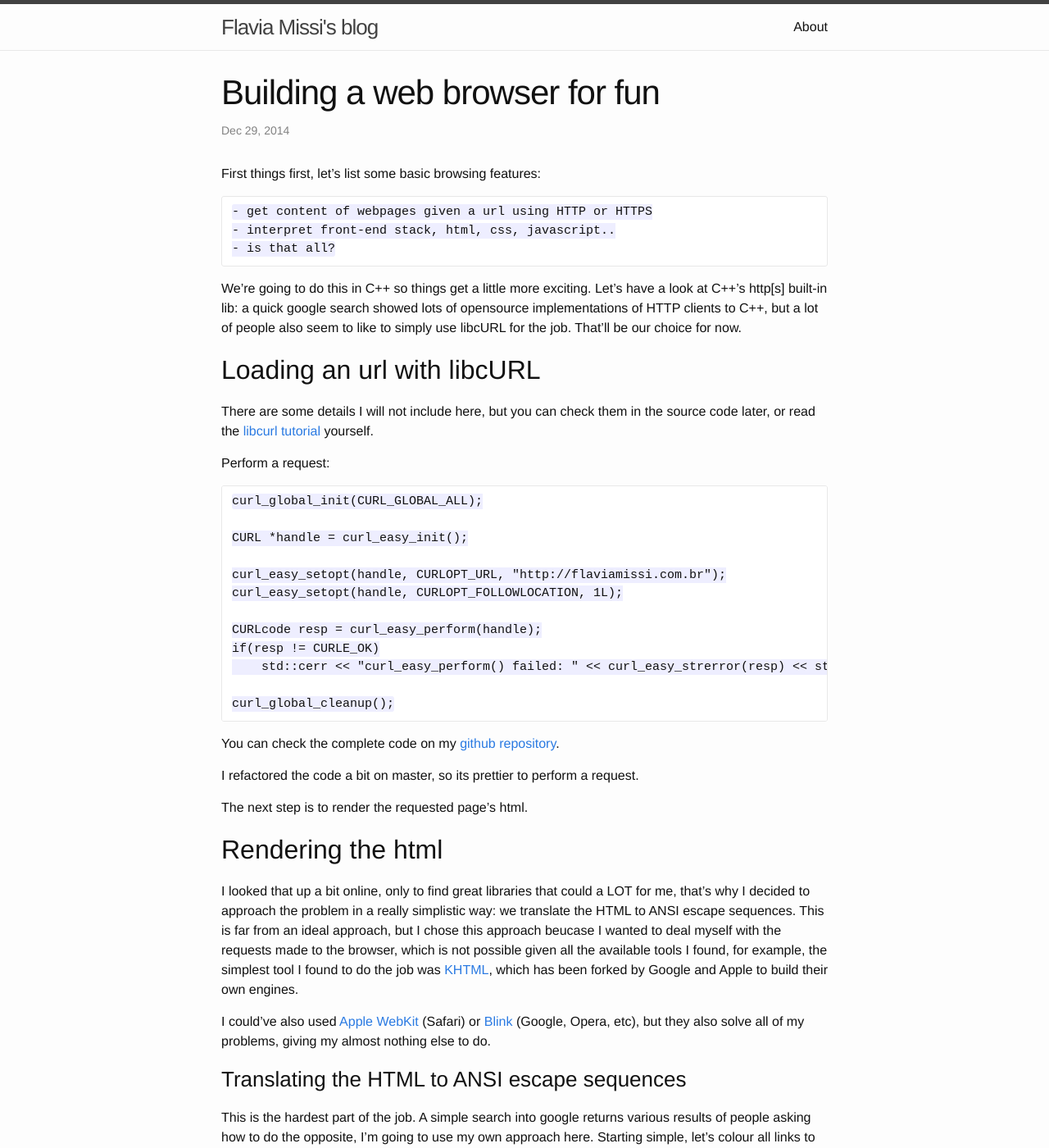
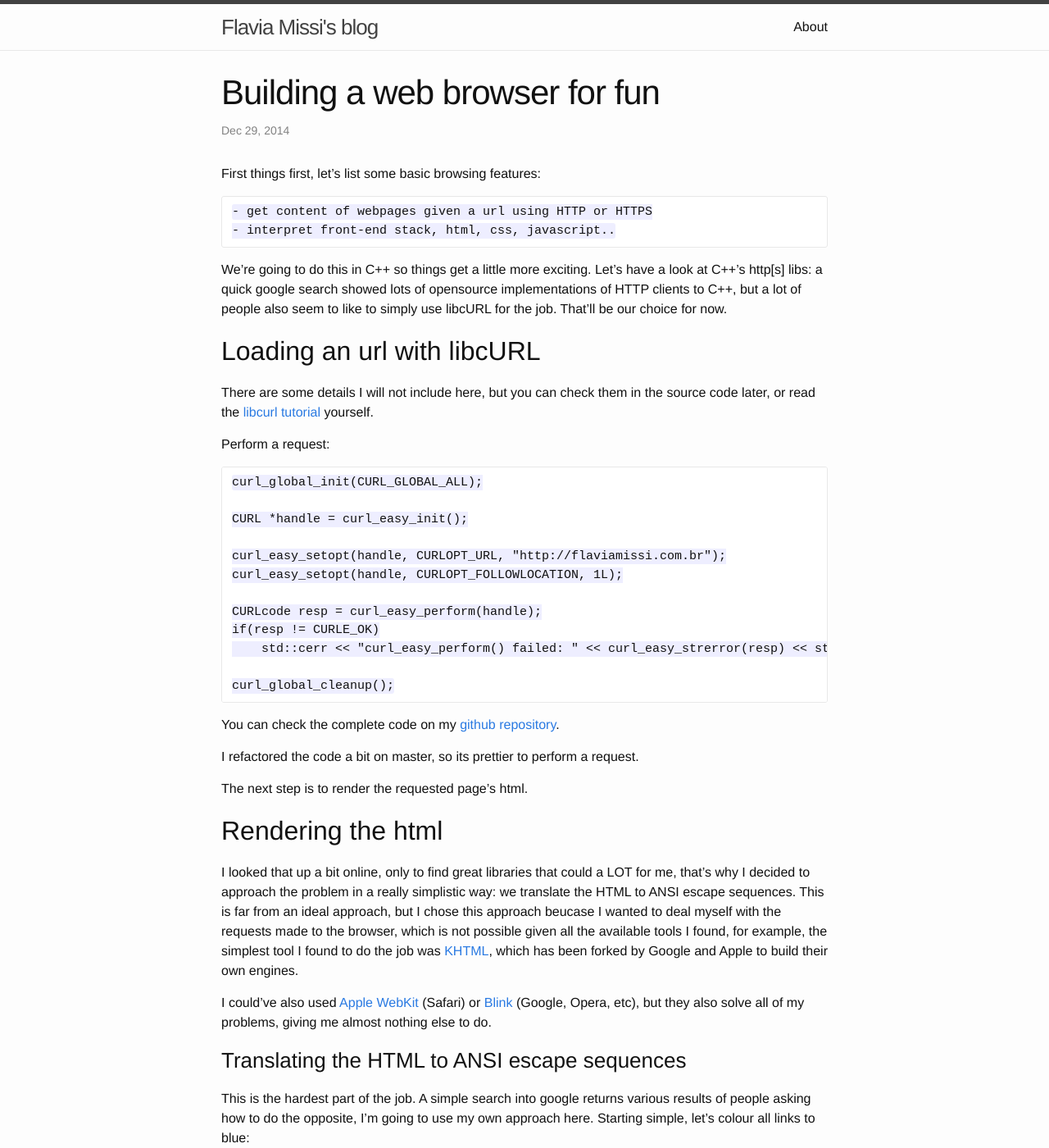
Before and after one commit to flavianmissi/flaviamissi.github.io, a Jekyll site: the page built from _posts/2014-12-29-building-a-web-browser-for-fun.markdown, in a window 1280 px wide and 1400 px high. Shown: the whole window at 82% size. Built offline with Jekyll 4.4.1, drawn with Linux system fonts in a browser that asks for light colours.

Commit message:
removing comment from post

```diff
--- a/_posts/2014-12-29-building-a-web-browser-for-fun.markdown
+++ b/_posts/2014-12-29-building-a-web-browser-for-fun.markdown
@@ -10,11 +10,10 @@ First things first, let's list some basic browsing features:
 
     - get content of webpages given a url using HTTP or HTTPS
     - interpret front-end stack, html, css, javascript..
-    - is that all?
 
 
 We're going to do this in C++ so things get a little more exciting. Let's have a look
-at C++'s http[s] built-in lib: a quick google search showed lots of opensource implementations
+at C++'s http[s] libs: a quick google search showed lots of opensource implementations
 of HTTP clients to C++, but a lot of people also seem to like to simply use libcURL for the job.
 That'll be our choice for now.
 
@@ -55,7 +54,7 @@ Google and Apple to build their own engines.
 
 I could've also used [Apple WebKit](http://en.wikipedia.org/wiki/WebKit) (Safari) or
 [Blink](http://en.wikipedia.org/wiki/Blink_(layout_engine)) (Google, Opera, etc), but they also solve all of my
-problems, giving my almost nothing else to do.
+problems, giving me almost nothing else to do.
 
 ###Translating the HTML to ANSI escape sequences
 
```
Also changed, not shown: 2 other files.
